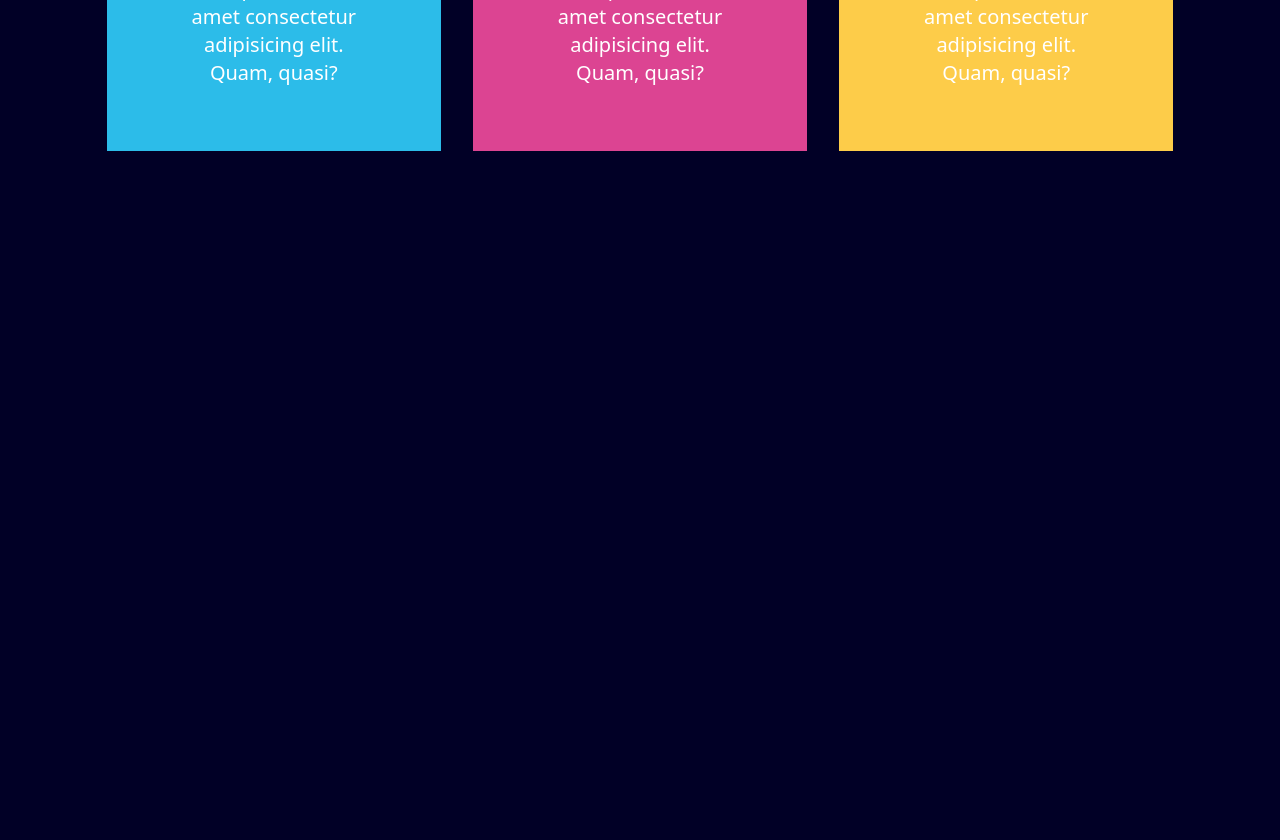
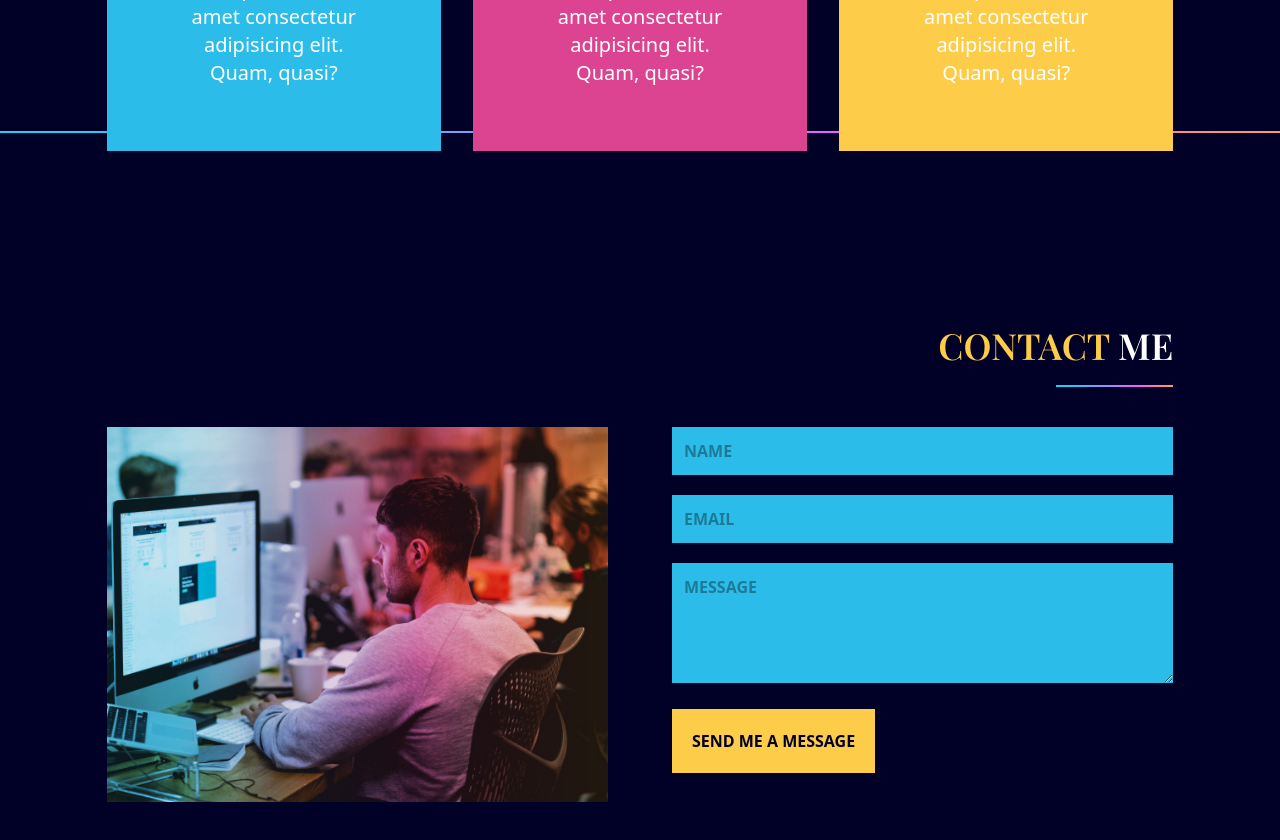
Before and after one commit to mittell/react-portfolio-site-v3, a React (Create React App) app: page / in a window 1280 px wide. Shown: the part 3940-4780 px from the top of the page. Before the commit the page ends 4155 px from the top, so only its background shows below. Built offline with nearby package versions, Linux system fonts and the light colour scheme.

Commit message:
feat: added Contact component

```diff
--- a/package.json
+++ b/package.json
@@ -10,6 +10,7 @@
     "react": "^18.2.0",
     "react-anchor-link-smooth-scroll": "^1.0.12",
     "react-dom": "^18.2.0",
+    "react-hook-form": "^7.40.0",
     "react-scripts": "5.0.1",
     "web-vitals": "^2.1.4"
   },
--- a/src/App.js
+++ b/src/App.js
@@ -7,6 +7,7 @@
 import MySkills from './scenes/MySkills';
 import Projects from './scenes/Projects';
 import Testimonials from './scenes/Testimonials';
+import Contact from './scenes/Contact';
 
 import LineGradient from './components/LineGradient';
 
@@ -59,6 +60,10 @@
 			<div className='w-5/6 mx-auto  md:h-full'>
 				<Testimonials />
 			</div>
+			<LineGradient />
+			<div className='w-5/6 mx-auto  md:h-full'>
+				<Contact />
+			</div>
 		</div>
 	);
 }
--- /dev/null
+++ b/src/scenes/Contact.jsx
@@ -0,0 +1,136 @@
+import { useForm } from 'react-hook-form';
+import { motion } from 'framer-motion';
+
+import ContactImage from '../assets/contact-image.jpeg';
+
+import LineGradient from '../components/LineGradient';
+
+const Contact = () => {
+	const {
+		register,
+		trigger,
+		formState: { errors },
+	} = useForm();
+
+	const onSubmit = async (e) => {
+		const isValid = await trigger();
+		if (!isValid) {
+			e.preventDefault();
+		}
+	};
+
+	return (
+		<section id='contact' className='py-48'>
+			<motion.div
+				className='flex justify-end w-full'
+				initial='hidden'
+				whileInView='visible'
+				viewport={{ once: true, amount: 0.5 }}
+				transition={{ duration: 0.5 }}
+				variants={{
+					hidden: { opacity: 0, x: -50 },
+					visible: { opacity: 1, x: 0 },
+				}}
+			>
+				<div>
+					<p className='font-playfair font-semibold text-4xl'>
+						<span className='text-yellow'>CONTACT</span> ME
+					</p>
+					<div className='flex md:justify-end my-5'>
+						<LineGradient width='w-1/2' />
+					</div>
+				</div>
+			</motion.div>
+
+			<div className='md:flex md:justify-between gap-16 mt-5'>
+				<motion.div
+					className='basis-1/2 flex justify-center'
+					initial='hidden'
+					whileInView='visible'
+					viewport={{ once: true, amount: 0.5 }}
+					transition={{ duration: 0.5 }}
+					variants={{
+						hidden: { opacity: 0, y: 50 },
+						visible: { opacity: 1, y: 0 },
+					}}
+				>
+					<img alt='contact' src={ContactImage} />
+				</motion.div>
+
+				<motion.div
+					className='basis-1/2 mt-10 md:mt-0'
+					initial='hidden'
+					whileInView='visible'
+					viewport={{ once: true, amount: 0.5 }}
+					transition={{ delay: 0.2, duration: 0.5 }}
+					variants={{
+						hidden: { opacity: 0, y: 50 },
+						visible: { opacity: 1, y: 0 },
+					}}
+				>
+					<form
+						target='_blank'
+						onSubmit={onSubmit}
+						action='https://formsubmit.co/example@email.com'
+						method='POST'
+					>
+						<input
+							className='w-full bg-blue font-semibold placeholder-opaque-black p-3'
+							type='text'
+							placeholder='NAME'
+							{...register('name', { required: true, maxLength: 100 })}
+						/>
+						{errors.name && (
+							<p className='text-red mt-1'>
+								{errors.name.type === 'required' && 'This field is required.'}
+								{errors.name.type === 'maxLength' && 'Max length is 100 char.'}
+							</p>
+						)}
+
+						<input
+							className='w-full bg-blue font-semibold placeholder-opaque-black p-3 mt-5'
+							type='email'
+							placeholder='EMAIL'
+							{...register('email', {
+								required: true,
+								pattern: /^[A-Z0-9._%+-]+@[A-Z0-9.-]+\.[A-Z]{2,}$/i,
+							})}
+						/>
+						{errors.email && (
+							<p className='text-red mt-1'>
+								{errors.email.type === 'required' && 'This field is required.'}
+								{errors.email.type === 'pattern' && 'Invalid email address.'}
+							</p>
+						)}
+
+						<textarea
+							className='w-full bg-blue font-semibold placeholder-opaque-black p-3 mt-5'
+							type='email'
+							placeholder='MESSAGE'
+							rows='4'
+							cols='50'
+							{...register('message', { required: true, maxLength: 2000 })}
+						/>
+						{errors.message && (
+							<p className='text-red mt-1'>
+								{errors.message.type === 'required' &&
+									'This field is required.'}
+								{errors.message.type === 'maxLength' &&
+									'Max length is 2000 char.'}
+							</p>
+						)}
+
+						<button
+							type='submit'
+							className='p-5 bg-yellow font-semibold text-deep-blue mt-5 hover:bg-red hover:text-white transition duration-500'
+						>
+							SEND ME A MESSAGE
+						</button>
+					</form>
+				</motion.div>
+			</div>
+		</section>
+	);
+};
+
+export default Contact;
```
Also changed, not shown: 1 other file (tests, documents, lock files or other folders).
